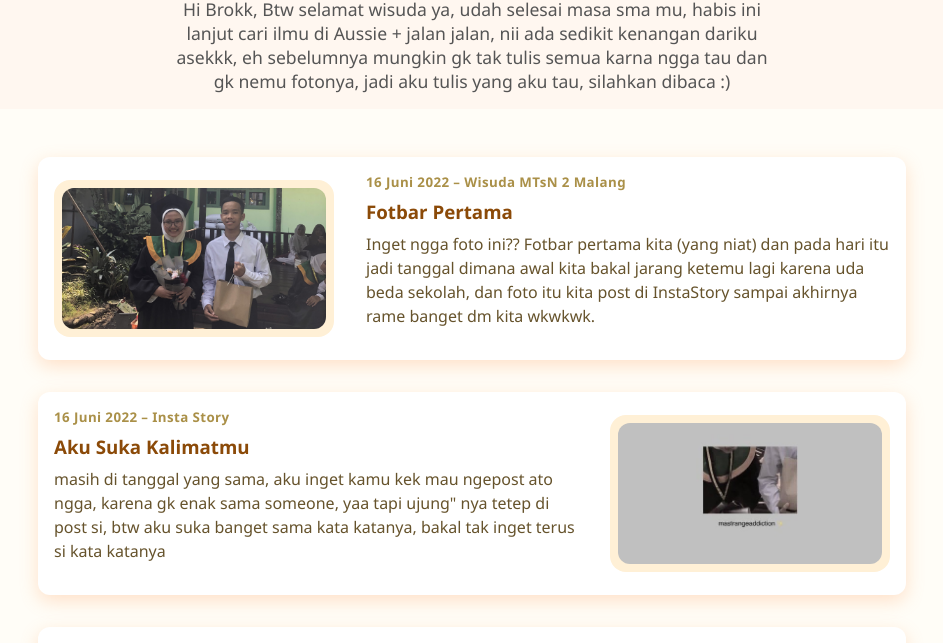
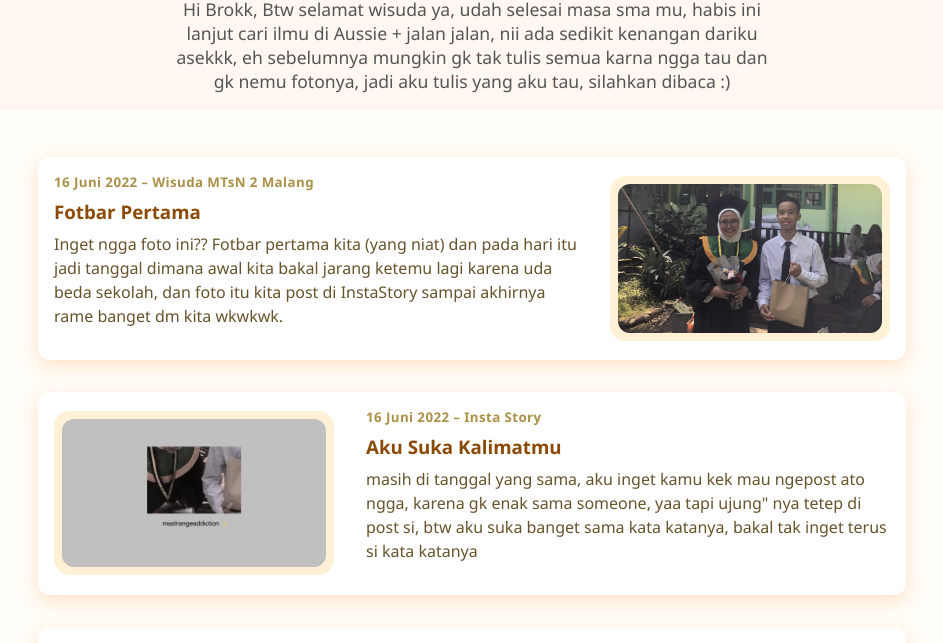
Before and after one commit to knzarflh/Graduation, a plain HTML site: page index.html in a window 1280 px wide. Both pictures are taken after a click on the button "BUKA SURAT". Shown: the part 157-800 px from the top of the page, without its empty margins (168-1111 px from the left). Drawn offline with Linux system fonts and the light colour scheme.

Commit message:
Update index.html

```diff
--- a/index.html
+++ b/index.html
@@ -19,10 +19,13 @@
       font-family: 'Segoe UI', sans-serif;
       background: linear-gradient(to bottom, #fff7f0, #ffe4c4);
       color: #333;
-      overflow: hidden;
     }
 
     #welcome-screen {
+      position: fixed; /* Fix so it stays top layer and clickable */
+      z-index: 10;
+      top: 0;
+      left: 0;
       height: 100vh;
       width: 100vw;
       background: linear-gradient(135deg, #ffde8a, #ffcc33);
@@ -154,7 +157,6 @@
 
     .photo {
       display: flex;
-      flex-direction: row;
       gap: 2rem;
       background: #fff;
       border-radius: 12px;
@@ -164,8 +166,19 @@
       flex-wrap: nowrap;
       overflow: hidden;
       opacity: 0;
+      transition: transform 1s ease, opacity 1s ease;
+    }
+
+    /* For odd photos, appear from left */
+    .photo.odd {
+      flex-direction: row-reverse;
+      transform: translateX(-100px);
+    }
+
+    /* For even photos, appear from right */
+    .photo.even {
+      flex-direction: row;
       transform: translateX(100px);
-      transition: transform 1s ease, opacity 1s ease;
     }
 
     .photo.visible {
@@ -173,22 +186,9 @@
       transform: translateX(0);
     }
 
-    /* Alternate photos direction and animation from left */
-    .photo:nth-child(even) {
-      flex-direction: row-reverse;
-      opacity: 0;
-      transform: translateX(-100px);
-    }
-
-    .photo:nth-child(even).visible {
-      opacity: 1;
-      transform: translateX(0);
-    }
-
     .photo-image {
       flex: 1 1 280px;
       background-color: #fff0d6;
-      /* brighter warm background */
       border-radius: 16px;
       display: flex;
       align-items: center;
@@ -198,7 +198,8 @@
       overflow: hidden;
       transition: transform 0.3s ease;
       position: relative;
-      aspect-ratio: 16 / 9;
+      /* Removed aspect-ratio to allow natural image ratio */
+      height: auto; /* let height be automatic */
       border: none;
       box-shadow: none;
       filter: none;
@@ -206,15 +207,15 @@
 
     .photo-image:hover {
       transform: scale(1.07);
-      box-shadow: 0 6px 25px rgba(255 140, 66, 0.8);
+      box-shadow: 0 6px 25px rgba(255, 140, 66, 0.8);
       border-color: #ff8c42;
       filter: drop-shadow(0 6px 8px rgba(0, 0, 0, 0.18));
     }
 
     .photo-image img {
       width: 100%;
-      height: 100%;
-      object-fit: cover;
+      height: auto; /* keep natural image aspect ratio */
+      object-fit: contain;
       border-radius: 12px;
       display: block;
       max-width: 100%;
@@ -343,7 +344,6 @@
 
       #welcome-photo {
         width: 40vw;
-        /* slightly bigger portrait on mobile */
       }
     }
   </style>
@@ -358,7 +358,7 @@
 
   <main id="main-content" tabindex="-1" aria-label="Isi surat">
     <audio id="background-music" loop>
-      <source src="Musiknya.mp3" type="audio/mpeg" />
+      <source src="musiknya.mp3" type="audio/mpeg" />
       Your browser does not support the audio element.
     </audio>
 
@@ -369,7 +369,7 @@
       </p>
     </header>
 
-    <section class="photo-section">
+    <section class="photo-section" id="photo-section">
       <div class="photo">
         <div class="photo-image">
           <img src="1fotbar1.jpg" alt="Foto 1" />
@@ -430,7 +430,6 @@
           <p>Wiii, congrats ya buat prestasi nasionalnya, padahal dulu awal awal masuk man ngambis olim, eh rejekinya ternyata di Madfest, sekali lagi selamat ya</p>
         </div>
       </div>
-
       <div class="photo">
       <div class="photo-image">
         <img src="ketrima afs.jpg" alt="Foto 2">
@@ -584,7 +583,6 @@
         <p>and finally kamu ketrima di beasiswa garuda, 4 tahun beda negara ni bakalan wkwk, gapapa apapun demi masa depan yang cerahkan, selamat yaa sekali lagi, dan selamat menimba ilmu di Aussie, negara yg kamu pengen, jangan lupa ntar foto" yang banyak yaa, enjoy your study bro :) </p>
       </div>
     </div>
-
     </section>
 
     <footer>
@@ -598,11 +596,12 @@
   </main>
 
   <script>
-
+    document.addEventListener('DOMContentLoaded', () => {
       const openButton = document.getElementById('open-button');
       const welcomeScreen = document.getElementById('welcome-screen');
       const mainContent = document.getElementById('main-content');
       const audio = document.getElementById('background-music');
+      const photoSection = document.getElementById('photo-section');
 
       openButton.addEventListener('click', () => {
         // Hide welcome screen
@@ -611,14 +610,36 @@
         // Show main content
         mainContent.style.display = 'block';
 
-      // Animate header, photos, footer with class "visible" to trigger slide-in
+        // Animate header and footer immediately
         const header = mainContent.querySelector('header');
         const footer = mainContent.querySelector('footer');
         header.classList.add('visible');
         footer.classList.add('visible');
 
-      const photos = mainContent.querySelectorAll('.photo');
-      photos.forEach(photo => photo.classList.add('visible'));
+        // Assign even/odd classes to photos for alternating slide directions
+        const photos = photoSection.querySelectorAll('.photo');
+        photos.forEach((photo, index) => {
+          if ((index + 1) % 2 === 1) {
+            photo.classList.add('odd');
+          } else {
+            photo.classList.add('even');
+          }
+          // Initially not visible (opacity 0, transform applied)
+          photo.classList.remove('visible');
+        });
+
+        // Use IntersectionObserver for photos to animate on scroll
+        const observer = new IntersectionObserver(
+          (entries) => {
+            entries.forEach((entry) => {
+              if (entry.isIntersecting) {
+                entry.target.classList.add('visible');
+                observer.unobserve(entry.target);
+              }
+            });
+          }, { threshold: 0.1 }
+        );
+        photos.forEach(photo => observer.observe(photo));
 
         // Focus main content for accessibility
         mainContent.focus();
@@ -633,6 +654,7 @@
           document.documentElement.requestFullscreen();
         }
       });
+    });
   </script>
 </body>
 
```
Lines whose indentation alone changed are shown as unchanged.
